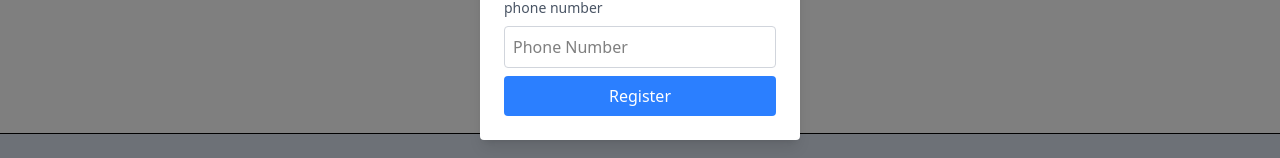
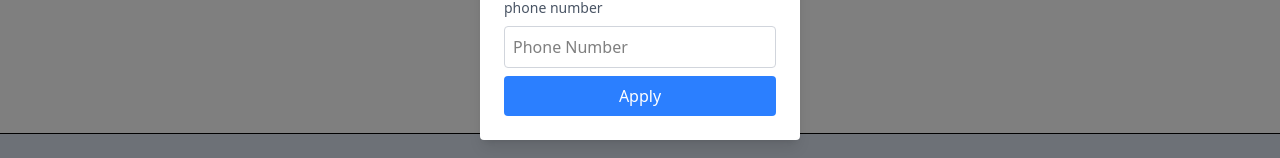
Before and after one commit to haithamexe/upay-gateway, a React (Vite) app: page / in a window 1280 px wide. Both pictures are taken after a click on the button "Apply". Shown: the part 619-777 px from the top of the page. Built offline with nearby package versions, Linux system fonts and the light colour scheme.

Commit message:
login / register 5

```diff
--- a/src/components/Register.jsx
+++ b/src/components/Register.jsx
@@ -135,7 +135,7 @@ const Register = () => {
         className="bg-blue-500 text-white px-4 py-2 rounded w-full cursor-pointer hover:bg-blue-600"
         onClick={handleSubmit}
       >
-        Register
+        Apply
       </button>
     </div>
   );
```
